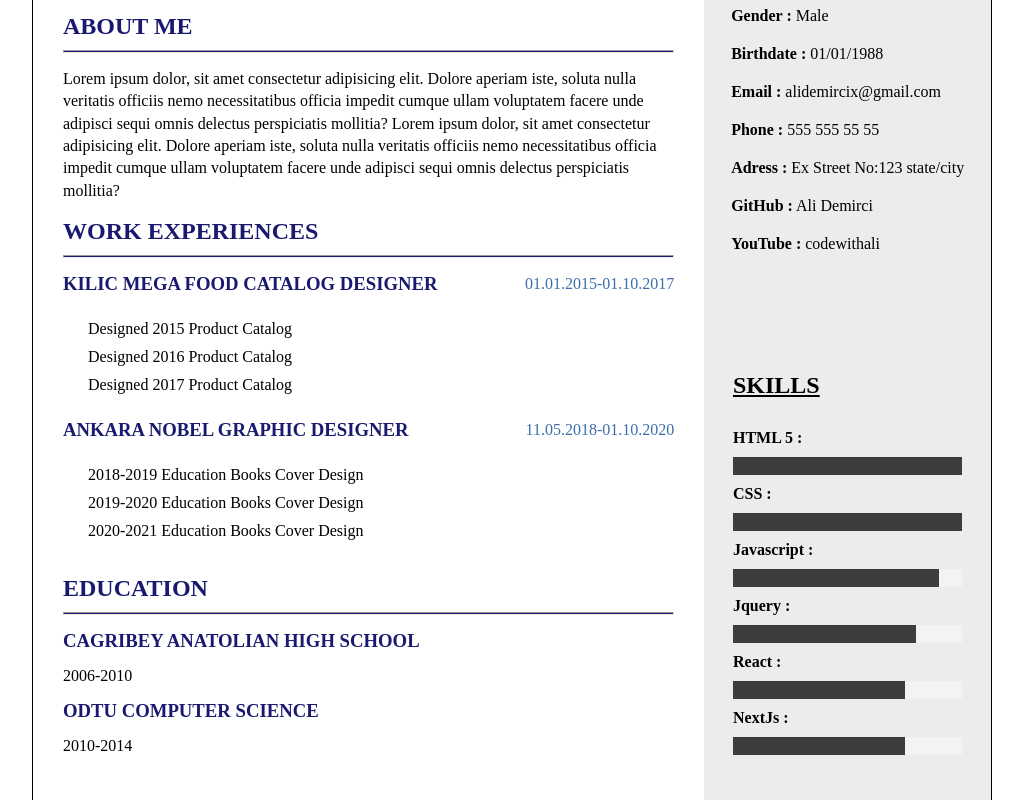
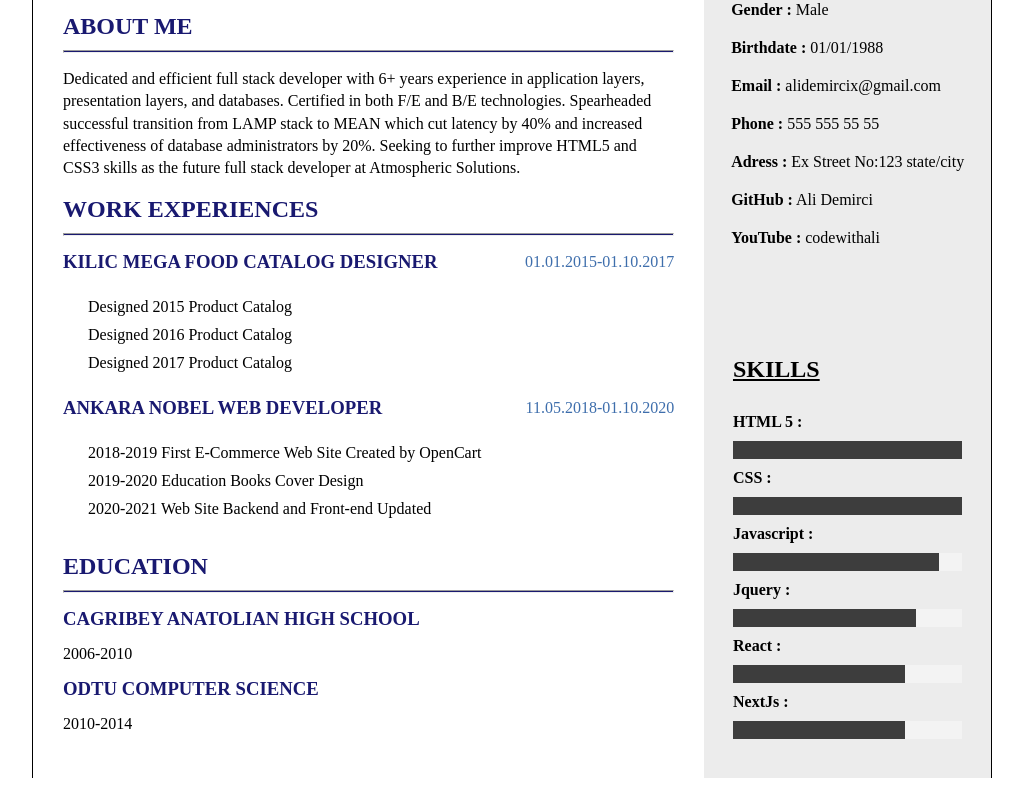
Before and after one commit to AliDemircix/HYF-Module-HTMLCSSGIT, a plain HTML site: page Week1/index.html in a window 1280 px wide. Shown: the part 125-925 px from the top of the page, without its empty margins (128-1151 px from the left). After the commit the page ends 903 px from the top, so only its background shows below. Drawn offline with Linux system fonts and the light colour scheme; a web font is replaced by a local one.

Commit message:
About me Content Updated

```diff
--- a/Week1/index.html
+++ b/Week1/index.html
@@ -27,12 +27,12 @@
         <section class="profile">
           <h2>About Me</h2>
           <hr>
-          <p>Lorem ipsum dolor, sit amet consectetur adipisicing elit. Dolore aperiam iste,
-             soluta nulla veritatis officiis nemo necessitatibus officia impedit cumque
-             ullam voluptatem facere unde adipisci sequi omnis delectus perspiciatis mollitia?
-             Lorem ipsum dolor, sit amet consectetur adipisicing elit. Dolore aperiam iste,
-             soluta nulla veritatis officiis nemo necessitatibus officia impedit cumque
-             ullam voluptatem facere unde adipisci sequi omnis delectus perspiciatis mollitia?</p>
+          <!-- About me copied from a template resume from web link https://zety.com/blog/full-stack-developer-resume-example  -->
+          <p>Dedicated and efficient full stack developer with 6+ years experience in application layers,
+            presentation layers, and databases. Certified in both F/E and B/E technologies.
+            Spearheaded successful transition from LAMP stack to MEAN which cut latency by 40%
+            and increased effectiveness of database administrators by 20%. Seeking to further improve HTML5
+            and CSS3 skills as the future full stack developer at Atmospheric Solutions.</p>
         </section>
 
         <section class="work-experiences" >
@@ -47,12 +47,12 @@
             <li>Designed 2017 Product Catalog </li>
           </ul>
 
-          <div class="work-experiences-container">  <h3>Ankara Nobel Graphic Designer </h3> <span>11.05.2018-01.10.2020</span></div>
+          <div class="work-experiences-container">  <h3>Ankara Nobel Web Developer </h3> <span>11.05.2018-01.10.2020</span></div>
 
           <ul>
-            <li>2018-2019 Education Books Cover Design </li>
+            <li>2018-2019 First E-Commerce Web Site Created by OpenCart </li>
             <li>2019-2020 Education Books Cover Design</li>
-            <li>2020-2021 Education Books Cover Design</li>
+            <li>2020-2021 Web Site Backend and Front-end Updated</li>
           </ul>
 
         </section>
```
